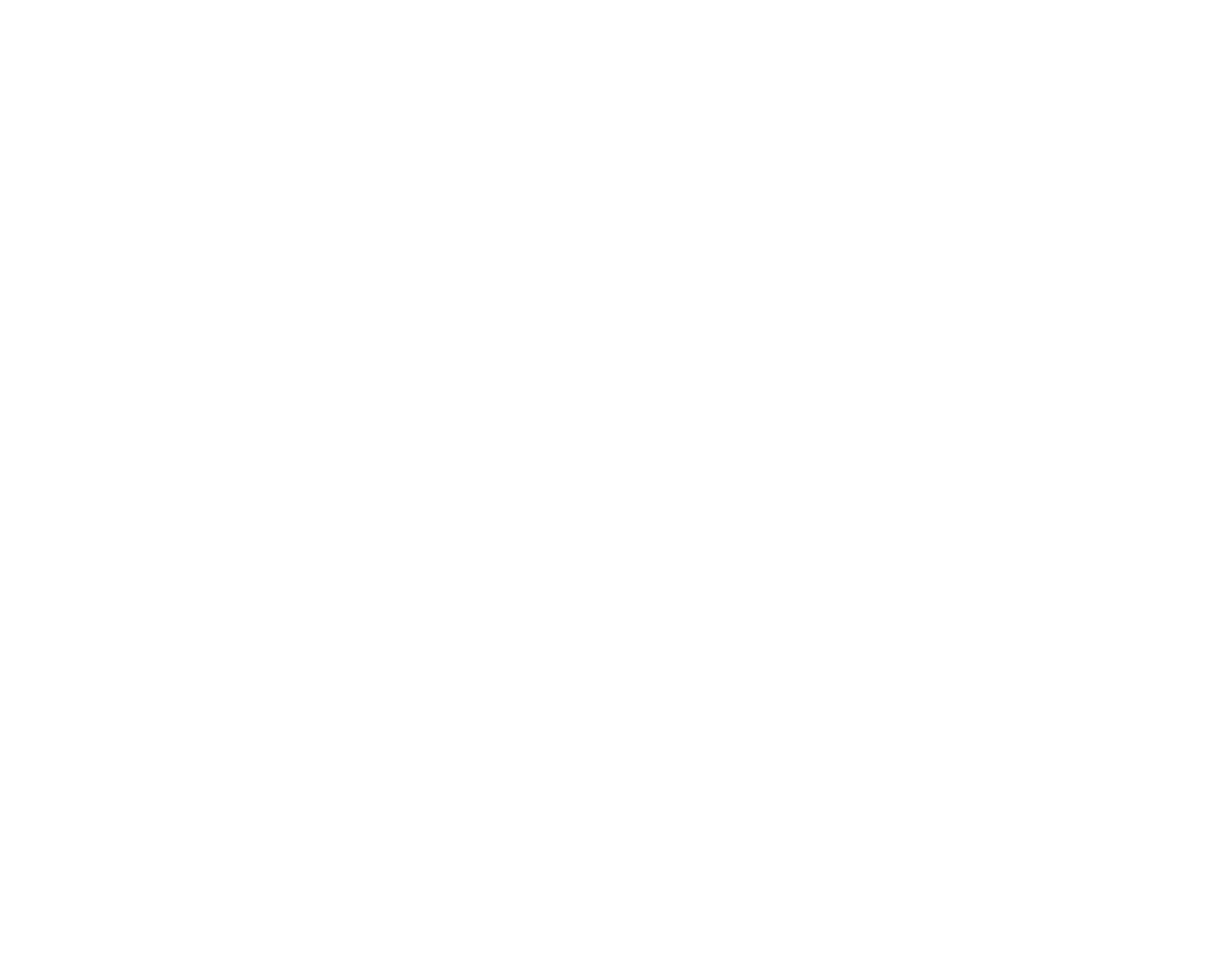
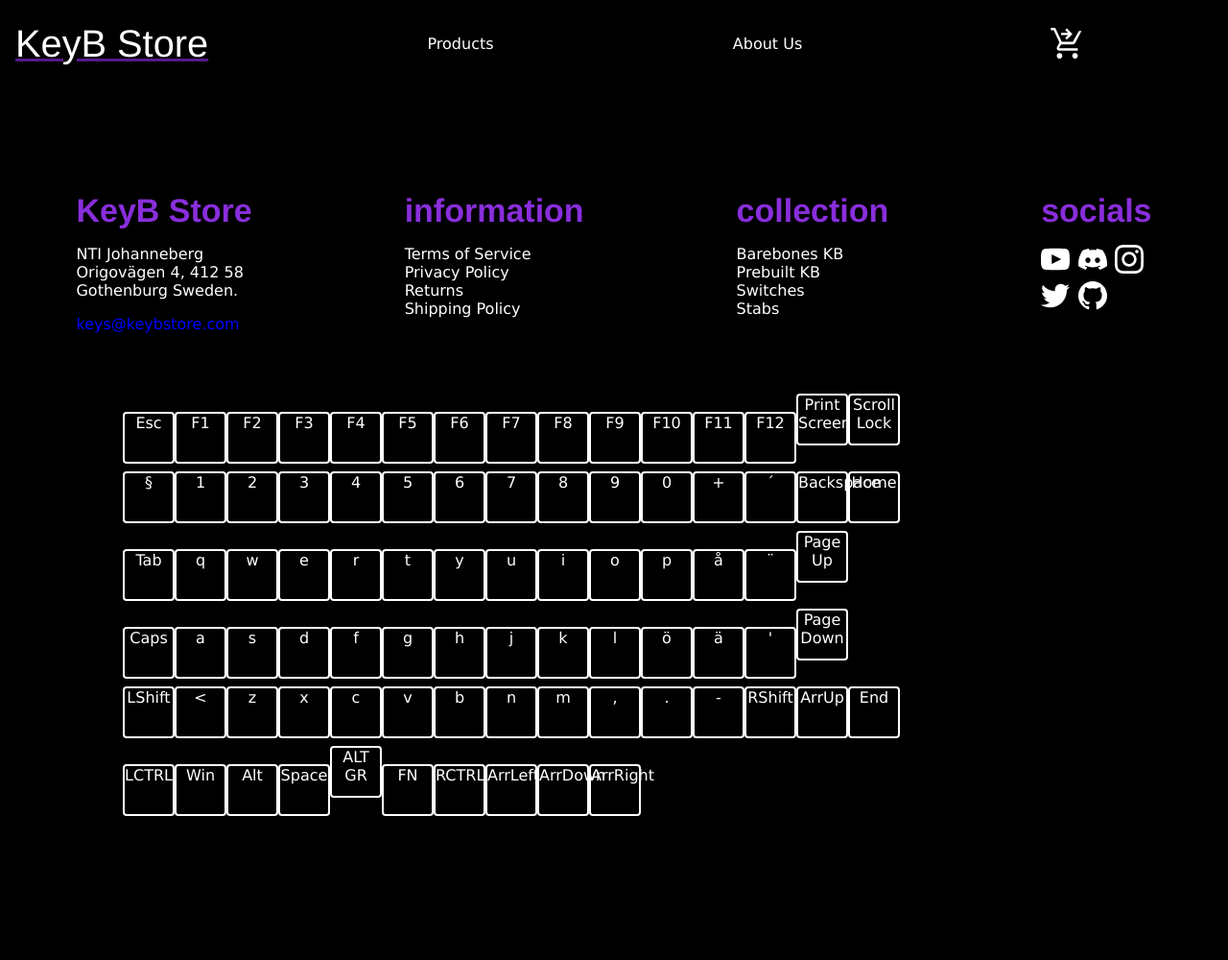
Before and after one commit to DylanDoge/webbutv2-slutprojekt, a plain HTML site: page Products.html in a window 1280 px wide. Shown: the whole page at 96% size. Before the commit the page ends 800 px from the top, so only its background shows below. Drawn offline with nearby package versions, Linux system fonts and the light colour scheme; files that its build step writes are made by us from their sources; a web font is replaced by a local one.

Commit message:
DOM load keyboard tester and data for 75%

```diff
--- a/Products.html
+++ b/Products.html
@@ -0,0 +1,87 @@
+<!DOCTYPE html>
+<html lang="en">
+<head>
+    <meta charset="UTF-8">
+    <meta http-equiv="X-UA-Compatible" content="IE=edge">
+    <meta name="viewport" content="width=device-width, initial-scale=1.0">
+    <title>Home - KeyBStore</title>
+    <link rel="stylesheet" href="/css/root-home-header-footer.css">
+    <link rel="stylesheet" href="/products-page.css">
+    <link rel="stylesheet" href="https://fonts.googleapis.com/css2?family=Material+Symbols+Outlined:opsz,wght,FILL,GRAD@48,400,0,0" />
+</head>
+<body>
+    <section id="wrapper">
+
+        <header>
+            <nav>
+                <a id="headerTitle" href="/">
+                    <h1 class="removeDeco textWhite">
+                        KeyB Store
+                    </h1>
+                </a>
+                <img id="menuBtnIcon" class="hidden" src="/img/icons/menu_FILL0_wght400_GRAD0_opsz48.svg" alt="Menu Button">
+                <a class="navLink textWhite removeDeco animatedUnderLine" href="/Products.html" accesskey="p">Products</a>
+                <a class="navLink textWhite removeDeco animatedUnderLine" href="/About_Us.html" accesskey="a">About Us</a>
+                <a href="Cart.html" class="grid" accesskey="c">
+                    <img id="cartIcon" src="/img/icons/shopping_cart_checkout.svg" alt="Shopping Cart">
+                </a>
+            </nav>
+        </header>
+
+
+        <footer>
+            <section class="footerContent">
+                <h2>KeyB Store</h2>
+                <p>NTI Johanneberg<br> Origovägen 4, 412 58 <br>Gothenburg Sweden.</p>
+                <a href="mailto:keys@keybstore.com">keys@keybstore.com</a>
+            </section>
+            <section class="footerContent">
+                <h2>Information</h2>
+                <a href="">Terms of Service</a>
+                <a href="">Privacy Policy</a>
+                <a href="">Returns</a>
+                <a href="">Shipping Policy</a>
+            </section>
+            <section class="footerContent">
+                <h2>Collection</h2>
+                <a href="">Barebones KB</a>
+                <a href="">Prebuilt KB</a>
+                <a href="">Switches</a>
+                <a href="">Stabs</a>
+            </section>
+            <section class="footerContent">
+                <h2>Socials</h2>
+                <section class="footerSocials">
+                    <a href="https://youtube.com">
+                        <img class="footerSocialIcons" src="/img/icons/youtube-mark-black.svg" alt="YouTube">
+                    </a>
+                    <a href="https://discord.com">
+                        <img class="footerSocialIcons" src="/img/icons/discord-mark-black.svg" alt="Discord">
+                    </a>
+                    <a href="https://instagram.com">
+                        <img class="footerSocialIcons" src="/img/icons/instagram-mark-black.svg" alt="Instagram">
+                    </a>
+                    <a href="https://twitter.com">
+                        <img class="footerSocialIcons" src="/img/icons/twitter-mark.svg" alt="Twitter">
+                    </a>
+                    <a href="https://github.com/DylanDoge/webbutv2-slutprojekt">
+                        <img class="footerSocialIcons" src="/img/icons/github.svg" alt="GitHub">
+                    </a>
+                </section>
+            </section>
+        </footer>
+
+        <button id="enableKeyboard" style="display: none;"></button>
+        <section id="keyTester">
+            <section id="keyRow1" class="keyRow"></section>
+            <section id="keyRow2" class="keyRow"></section>
+            <section id="keyRow3" class="keyRow"></section>
+            <section id="keyRow4" class="keyRow"></section>
+            <section id="keyRow5" class="keyRow"></section>
+            <section id="keyRow6" class="keyRow"></section>
+        </section>
+
+    </section>
+    <script src="js/main.js"></script>
+</body>
+</html>
--- a/css/style.css
+++ b/css/root-home-header-footer.css
@@ -46,7 +46,7 @@ footer {
     flex-direction: row;
     justify-content: space-around;
     background-color: var(--primary-color);
-    height: 800px;
+    height: 210px;
     padding-top: 110px;
     font-family: var(--description-font);
 }
@@ -235,6 +235,26 @@ a.animatedUnderLine:hover:before {
     color: var(--secondary-color);
 }
 
+#keyTester {
+    display: flex;
+    flex-direction: column;
+    height: 590px;
+    row-gap: 0.5rem;
+    color: var(--secondary-color);
+    background-color: var(--primary-color);
+    font-family: var(--description-font);
+    padding: 0 10vw;
+}
+
+.key {
+    display: inline-block;
+    height: 50px;
+    width: 50px;
+    border: solid white 2px;
+    border-radius: calc(var(--roundness)/2);
+    text-align: center;
+}
+
 @keyframes rotateCart {
     0% {
         transform: rotate(0);
@@ -281,4 +301,12 @@ a.animatedUnderLine:hover:before {
         justify-self: right;
     }
 
+    footer {
+        flex-direction: column;
+        justify-content: flex-start;
+        row-gap: 3rem;
+        padding: 110px 10vw 0 10vw;
+        height: 1400px;
+    }
+
 }
--- a/js/main.js
+++ b/js/main.js
@@ -0,0 +1,29 @@
+
+function getKeyVariables() {
+    return fetch('/misc/keyboardVariables.json')
+        .then(response => response.json())
+}
+
+async function createKeyboard() {
+    const keyboardObjectInfo = await getKeyVariables()
+    const keyboard = keyboardObjectInfo['75%']['layoutISO']
+    // const keyTester = document.getElementById("keyTester")
+    let keyArray = Object.keys(keyboard)
+
+    for (let i = 0; i < keyArray.length; i += 2) {
+        let keyUnit = keyboard[keyArray[i]]
+        let currentKeyArray = keyboard[keyArray[i+1]]
+        const keyRow = document.getElementById(`key${keyArray[i]}`)
+
+        for (let j = 0; j < currentKeyArray.length; j++) {
+            let key = document.createElement('letter')
+            // console.log(currentKeyArray[j], j)
+            key.textContent = currentKeyArray[j]
+            key.classList.add('key')
+            keyRow.appendChild(key)
+        }
+    }
+
+}
+
+createKeyboard()
--- /dev/null
+++ b/misc/keyboardVariables.json
@@ -0,0 +1,24 @@
+{
+    "keyUnits": [1, 1.25, 1.5, 1.75, 2, 2.25, 2.75, 6.25, 7],
+    "75%": {
+        "rowCount": 6,
+        "alphasCount": 48,
+        "layoutISO": {
+            "Row1": [1,1,1,1,1,1,1,1,1,1,1,1,1,1,1],
+            "Row1keys": ["Esc", "F1", "F2", "F3", "F4", "F5", "F6", "F7", "F8", "F9", "F10", "F11", "F12", "Print Screen", "Scroll Lock"],
+            "Row2": [1,1,1,1,1,1,1,1,1,1,1,1,1,2,1],
+            "Row2keys": ["§", "1", "2", "3", "4", "5", "6", "7", "8", "9", "0", "+", "´", "Backspace", "Home"],
+            "Row3": [1.5,1,1,1,1,1,1,1,1,1,1,1,1,1],
+            "Row3keys": ["Tab", "q", "w", "e", "r", "t", "y", "u", "i", "o", "p", "å", "¨", "Page Up"],
+            "Row4": [1.75,1,1,1,1,1,1,1,1,1,1,1,1,1],
+            "Row4keys": ["Caps", "a", "s", "d", "f", "g", "h", "j", "k", "l", "ö", "ä", "'", "Page Down"],
+            "Row5": [1.25,1,1,1,1,1,1,1,1,1,1,1,1.25,1,1],
+            "Row5Keys": ["LShift", "<", "z", "x", "c", "v", "b", "n", "m", ",", ".", "-", "RShift", "ArrUp", "End"],
+            "Row6": [1.25, 1.25, 1.25, 6, 1, 1, 1, 1, 1, 1],
+            "Row6Keys": ["LCTRL", "Win", "Alt", "Space", "ALT GR", "FN", "RCTRL", "ArrLeft", "ArrDown", "ArrRight"]
+        }
+    },
+    "65%": {
+
+    }
+}
```
Also changed, not shown: index.html (+13 -2 lines), About.html (deleted), css/products-page.css (added).
